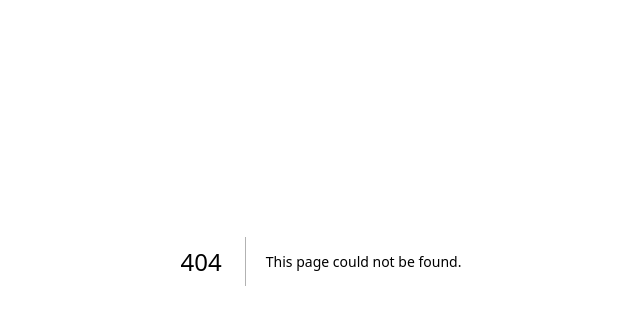
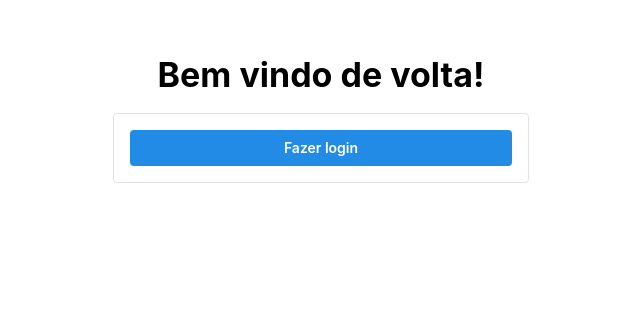
Before and after one commit to eduardoteles17/chatwoot-admin, a Next.js app in the folder apps/app/: page /auth/login in a window 1280 px wide. Before the commit this address had no page. Shown: the part 139-464 px from the top of the page, without its empty margins (319-959 px from the left). Built offline with nearby package versions, Linux system fonts and the light colour scheme; no server answers.

Commit message:
Adiciona autenticação com NextAuth e página de login
Inclui o SessionProvider do NextAuth no provider global para gerenciar sessões. Cria a página de login com um botão que dispara o fluxo de autenticação OAuth ao ser clicado.

```diff
--- /dev/null
+++ b/apps/app/src/app/(auth)/auth/login/page.tsx
@@ -0,0 +1,23 @@
+import { signIn } from "@chatwoot-admin/app/auth";
+import { Button, Container, Paper, Title } from "@mantine/core";
+
+export default function LoginPage() {
+  const onLoginHandler = async () => {
+    "use server";
+
+    await signIn("oauth");
+  };
+
+  return (
+    <Container className="w-md my-48">
+      <Title ta="center" className="font-medium">
+        Bem vindo de volta!
+      </Title>
+      <Paper withBorder className="shadow-sm p-4 mt-4">
+        <Button className="!w-full" onClick={onLoginHandler}>
+          Fazer login
+        </Button>
+      </Paper>
+    </Container>
+  );
+}
--- a/apps/app/src/app/providers.tsx
+++ b/apps/app/src/app/providers.tsx
@@ -2,6 +2,7 @@
 
 import { theme } from "@chatwoot-admin/app/styles/theme";
 import { MantineProvider } from "@mantine/core";
+import { SessionProvider } from "next-auth/react";
 import type { ReactNode } from "react";
 
 export type ProvidersProps = {
@@ -9,5 +10,9 @@ export type ProvidersProps = {
 };
 
 export function Providers({ children }: ProvidersProps) {
-  return <MantineProvider theme={theme}>{children}</MantineProvider>;
+  return (
+    <MantineProvider theme={theme}>
+      <SessionProvider>{children}</SessionProvider>
+    </MantineProvider>
+  );
 }
```
